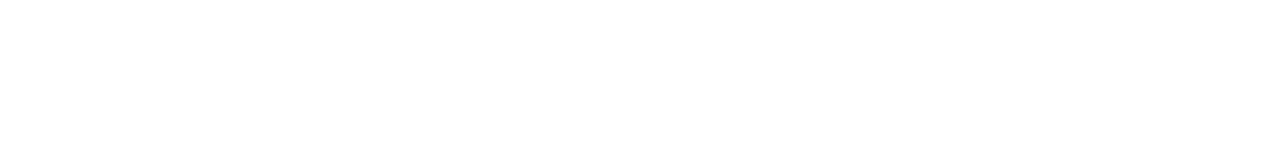
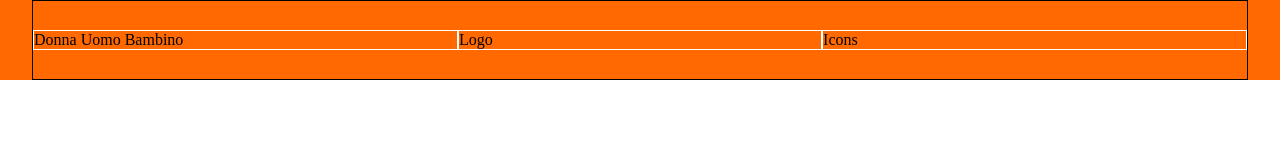
Before and after one commit to sder12/html-css-boolando, a plain HTML site: page index.html in a window 1280 px wide. Drawn offline with Linux system fonts and the light colour scheme.

Commit message:
Header color layout

```diff
--- a/css/style.css
+++ b/css/style.css
@@ -9,6 +9,9 @@
 .container {
   margin: 0 auto;
   width: 95%;
+  /* DEBUG */
+  border: 1px solid black;
+  height: 100%;
 }
 
 html {
@@ -20,8 +23,38 @@ img{
 }
 
 /* Flex */
+
+.flex{
+  display: flex;
+}
+.space-between{
+  justify-content: space-between;
+}
+.align-item-cent{
+  align-items: center;
+}
+
+
 /* Typography */
 
 /* HEADER */
+header{
+  height: 80px;
+  background-color: #ff6900;
+}
+
+.header-nav, .header-icons{
+  width: 35%;
+  /* DEBUG */
+  border: 1px solid white;
+}
+
+.header-logo{
+  width: 30%;
+  /* DEBUG */
+  border: 1px solid white;
+}
+
+
 /* MAIN */
 /* FOOTER */
--- a/index.html
+++ b/index.html
@@ -20,12 +20,17 @@
 
   <!-- Header -->
   <header>
+    <div class="container flex space-between align-item-cent">
       <!-- Nav -->
+      <div class="header-nav"> Donna Uomo Bambino </div>
       <!-- End Nav -->
       <!-- Logo -->
+      <div class="header-logo">Logo</div>
       <!-- End Logo -->
       <!-- Icons -->
+      <div class="header-icons">Icons</div>
       <!-- End Icons -->
+    </div>
   </header>
   <!-- End Header -->
 
```
Lines whose indentation alone changed are shown as unchanged.
